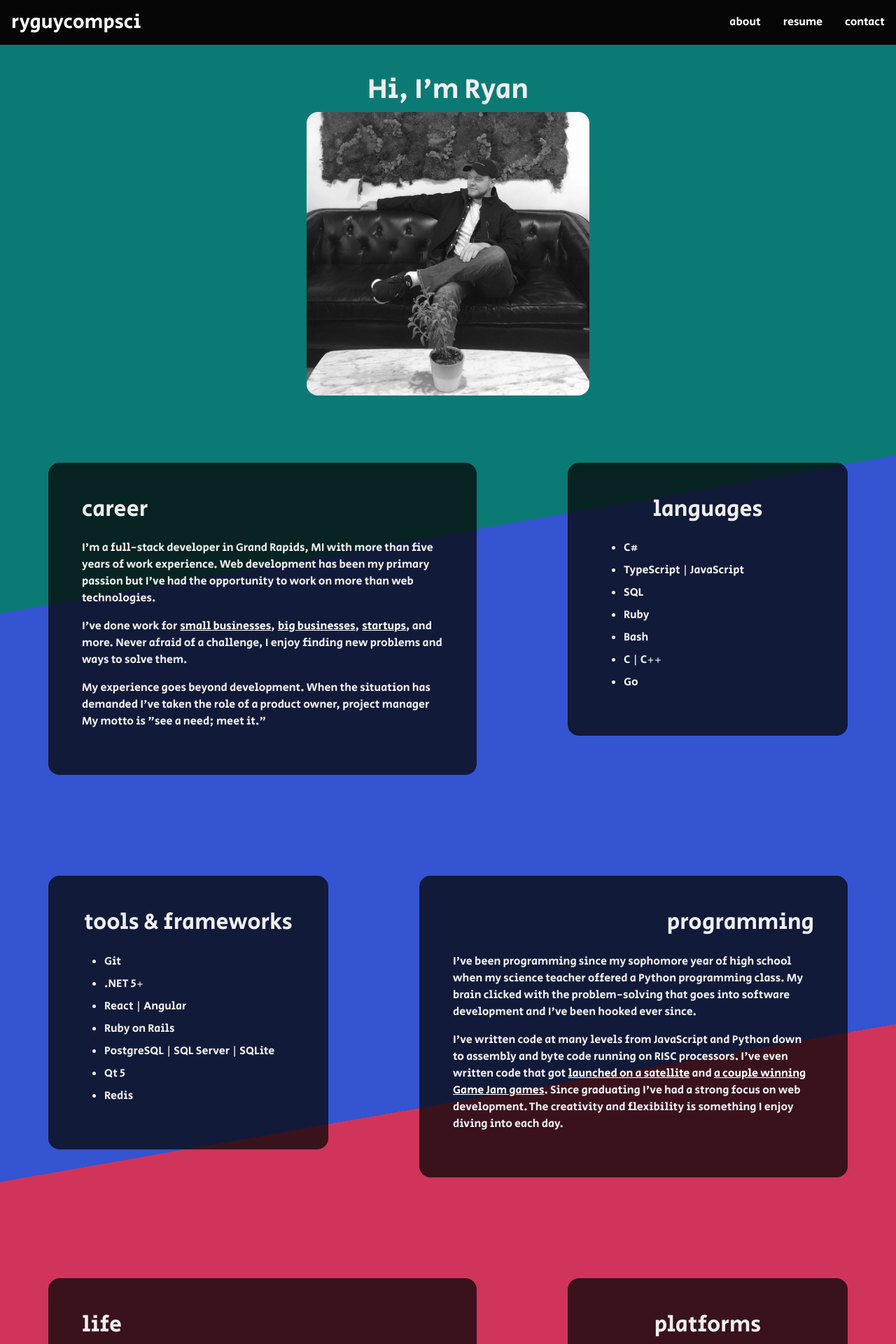
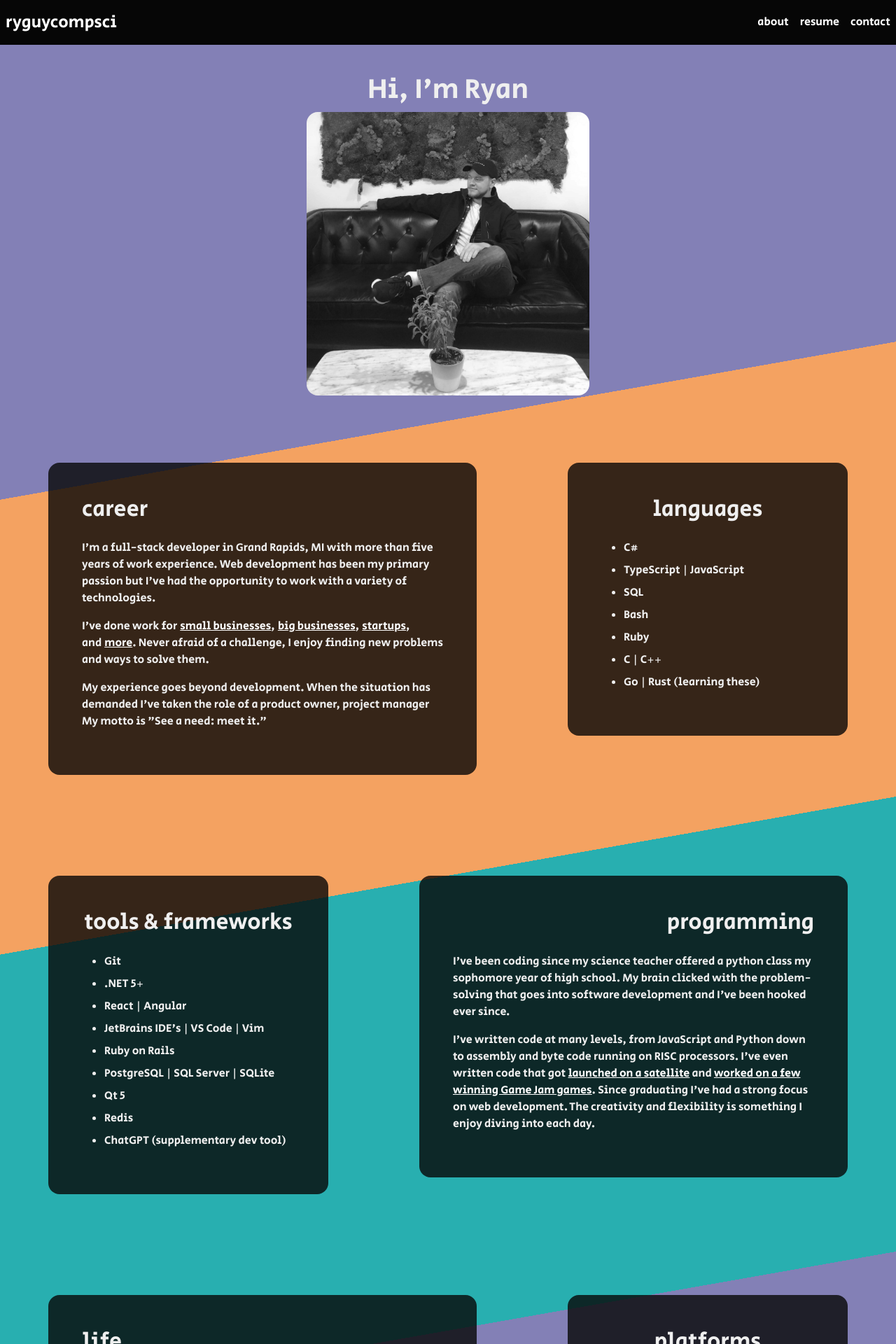
Before and after one commit to RyGuyCompSci/site, a React (Create React App) app: page / in a window 1280 px wide. Shown: the top 1920 px of the page at 70% size. Built offline with nearby package versions, Linux system fonts and the light colour scheme.

Commit message:
Add more detail, change background colors

```diff
--- a/src/App.js
+++ b/src/App.js
@@ -48,6 +48,7 @@ const App = () => {
           <img
             src="https://media1.giphy.com/media/v1.Y2lkPTc5MGI3NjExZTNmMzVhNWI5ZjVlYjZlNzJmYzBhMDliNDJhYjRlMzgzMDdmNDlmMiZjdD1n/ZAaaCK5RhUWxG/giphy.gif"
             alt="Stitch gif"
+            title="Stitch is my favorite animated character"
             className="child-to-show square rounded-lg d-block mx-auto"
           />
         </div>
@@ -60,7 +61,7 @@ const App = () => {
           <p>
             I'm a full-stack developer in Grand Rapids, MI with more than five
             years of work experience. Web development has been my primary
-            passion but I've had the opportunity to work on more than web
+            passion but I've had the opportunity to work with a variety of
             technologies.
           </p>
           <p>
@@ -106,13 +107,28 @@ const App = () => {
                 alt="Bitwerx logo"
               />
             </a>
-            , and more. Never afraid of a challenge, I enjoy finding new
+            , and
+
+            <a
+              target="_blank"
+              rel="noreferrer"
+              href="https://dornerworks.com"
+              className="ms-1 hidden-parent"
+            >
+              more
+              <img
+                src="https://media.licdn.com/dms/image/D560BAQHsQRXJgLORXA/company-logo_200_200/0/1697478368780/dornerworks_logo?e=2147483647&v=beta&t=gqUq1yNrMdQQN-Nk2d-ESx1U0Evb4SQfIJd_S4J7u14"
+                className="hidden-child dark-border rounded p-2 bg-blue"
+                alt="Dornerworks logo"
+              />
+            </a>
+            . Never afraid of a challenge, I enjoy finding new
             problems and ways to solve them.
           </p>
           <p>
             My experience goes beyond development. When the situation has demanded I've taken the role
             of a product owner, project manager My motto is
-            "see a need; meet it."
+            "See a need: meet it."
           </p>
         </Box>
       </Col>
@@ -123,10 +139,10 @@ const App = () => {
             <li>C#</li>
             <li>TypeScript | JavaScript</li>
             <li>SQL</li>
+            <li>Bash</li>
             <li>Ruby</li>
-            <li>Bash</li>
             <li>C | C++</li>
-            <li>Go</li>
+            <li>Go | Rust (learning these)</li>
           </ul>
         </Box>
       </Col>
@@ -139,10 +155,12 @@ const App = () => {
             <li>Git</li>
             <li>.NET 5+</li>
             <li>React | Angular</li>
+            <li>JetBrains IDE's | VS Code | Vim</li>
             <li>Ruby on Rails</li>
             <li>PostgreSQL | SQL Server | SQLite</li>
             <li>Qt 5</li>
             <li>Redis</li>
+            <li>ChatGPT (supplementary dev tool)</li>
           </ul>
         </Box>
       </Col>
@@ -150,14 +168,11 @@ const App = () => {
         <Box>
           <h2 className="mb-4 text-end">programming</h2>
           <p>
-            I've been programming since my sophomore year of high school when
-            my science teacher offered a Python programming class. My brain
-            clicked with the problem-solving that goes into software
-            development and I've been hooked ever since.
+            I've been coding since my science teacher offered a python class my sophomore year of high school.
+            My brain clicked with the problem-solving that goes into software development and I've been hooked ever since.
           </p>
           <p>
-            I've written code at many levels from JavaScript and Python down to
-            assembly and byte code running on RISC processors. I've even
+            I've written code at many levels, from JavaScript and Python down to assembly and byte code running on RISC processors. I've even
             written code that got{" "}
             <a
               target="_blank"
@@ -178,7 +193,7 @@ const App = () => {
               href="https://www.theechonews.com/article/2019/04/big-dreams-compete-with-little-time-at-game-jam-2019"
               className="hidden-parent"
             >
-              a couple winning Game Jam games
+              worked on a few winning Game Jam games
               <img
                 className="hidden-child dark-border rounded square"
                 src="game-jam.jpg"
@@ -253,22 +268,24 @@ const App = () => {
           <ResumeEntry
             name="Cloud Solutions Engineer III"
             position="DornerWorks | Grand Rapids, MI"
-            duration="NOV 2021 -- NOW"
+            duration="NOV 2021 -- PRESENT"
           >
             <ul>
               <li>Operating as a full-stack engineer specializing in <a href="https://dornerworks.com/solutions/product-development/iot-solutions/" target="_blank" rel="noreferrer">web-facing and IoT projects</a></li>
               <li>Handling multiple simultaneous projects while maintaining a high degree of code quality and customer engagement</li>
               <li>Working closely with sales and business development to close deals with prospective customers</li>
               <li>Promoting employee-driven initiatives for growth and accountability within the company</li>
+              <li>Hired on as level II engineer, received promotion to level III engineer within 18 months</li>
               <li>
                 Technologies included:
                 <ul>
-                  <li>AWS</li>
-                  <li>Gitlab</li>
+                  <li>AWS | Azure</li>
+                  <li>Gitlab | Azure DevOps | Jira</li>
                   <li>Terraform | Serverless</li>
-                  <li>.NET / MAUI</li>
-                  <li>React</li>
+                  <li>C# | .NET</li>
+                  <li>React | Angular</li>
                   <li>Ruby on Rails</li>
+                  <li>C++ | Qt</li>
                 </ul>
               </li>
             </ul>
@@ -373,7 +390,7 @@ const App = () => {
           <ul>
             <li>
               <a href="mailto:ryanjones.code@gmail.com">
-                ryanjones.code@gmail.com
+              ryanjones.code@gmail.com
               </a>
             </li>
             <li>
--- a/src/components/Navigation.css
+++ b/src/components/Navigation.css
@@ -17,5 +17,9 @@
 .nav a {
   color: inherit;
   text-decoration: none;
-  margin: 0 16px;
+  margin: 0 8px;
 }
+
+#title {
+  font-size: 18pt;
+}
--- a/src/components/Navigation.js
+++ b/src/components/Navigation.js
@@ -2,9 +2,7 @@ import "./Navigation.css";
 
 const Navigation = () => (
   <div className="nav big-font">
-    <h3 className="m-0">
-      <a href="/">ryguycompsci</a>
-    </h3>
+    <a id="title" href="/">ryguycompsci</a>
     <div>
       <a href="#about">about</a>
       <a href="#resume">resume</a>
--- a/src/index.css
+++ b/src/index.css
@@ -1,13 +1,13 @@
 :root {
   --white: #efefef;
-  --red: #d1345b;
-  --green: #0b7a75;
-  --blue: #3454d1;
+  --orange: #f4a261; /*#d1345b;*/
+  --teal: #28afb0; /*#0b7a75;*/
+  --purple: #8380B6; /*#3454d1;*/
   --yellow: #d7c9aa;
   --black: #070707;
 
   --transluscent-white: rgba(239, 239, 239, 0.3);
-  --transluscent-black: rgba(7, 7, 7, 0.75);
+  --transluscent-black: rgba(7, 7, 7, 0.8);
 
   --nav-height: 64px;
   --gradient-color-size: 500px;
@@ -27,9 +27,9 @@ html {
 body {
   background: repeating-linear-gradient(
     170deg,
-    var(--green) 0 100vh,
-    var(--blue) 100vh calc(100vh * 2),
-    var(--red) calc(100vh * 2) calc(100vh * 3)
+    var(--purple) 0 80vh,
+    var(--orange) 80vh calc(80vh * 2),
+    var(--teal) calc(80vh * 2) calc(80vh * 3)
   );
   color: var(--white) !important;
   margin: 0;
@@ -39,24 +39,24 @@ body {
 /* borders */
 
 .green-blue-border {
-  border-top: 8px solid var(--green);
-  border-right: 8px solid var(--blue);
-  border-bottom: 8px solid var(--blue);
-  border-left: 8px solid var(--green);
+  border-top: 8px solid var(--teal);
+  border-right: 8px solid var(--purple);
+  border-bottom: 8px solid var(--purple);
+  border-left: 8px solid var(--teal);
 }
 
 .blue-red-border {
-  border-top: 8px solid var(--blue);
-  border-right: 8px solid var(--red);
-  border-bottom: 8px solid var(--red);
-  border-left: 8px solid var(--blue);
+  border-top: 8px solid var(--purple);
+  border-right: 8px solid var(--orange);
+  border-bottom: 8px solid var(--orange);
+  border-left: 8px solid var(--purple);
 }
 
 .red-green-border {
-  border-top: 8px solid var(--red);
-  border-right: 8px solid var(--green);
-  border-bottom: 8px solid var(--green);
-  border-left: 8px solid var(--red);
+  border-top: 8px solid var(--orange);
+  border-right: 8px solid var(--teal);
+  border-bottom: 8px solid var(--teal);
+  border-left: 8px solid var(--orange);
 }
 
 .light-border {
@@ -82,15 +82,15 @@ body {
 }
 
 .bg-blue {
-  background-color: var(--blue) !important;
+  background-color: var(--purple) !important;
 }
 
 .bg-green {
-  background-color: var(--green) !important;
+  background-color: var(--teal) !important;
 }
 
 .bg-red {
-  background-color: var(--red) !important;
+  background-color: var(--orange) !important;
 }
 
 .bw {
@@ -104,7 +104,7 @@ body {
 }
 
 a:hover {
-  color: var(--blue);
+  color: var(--purple);
 }
 
 /* Text */
```
